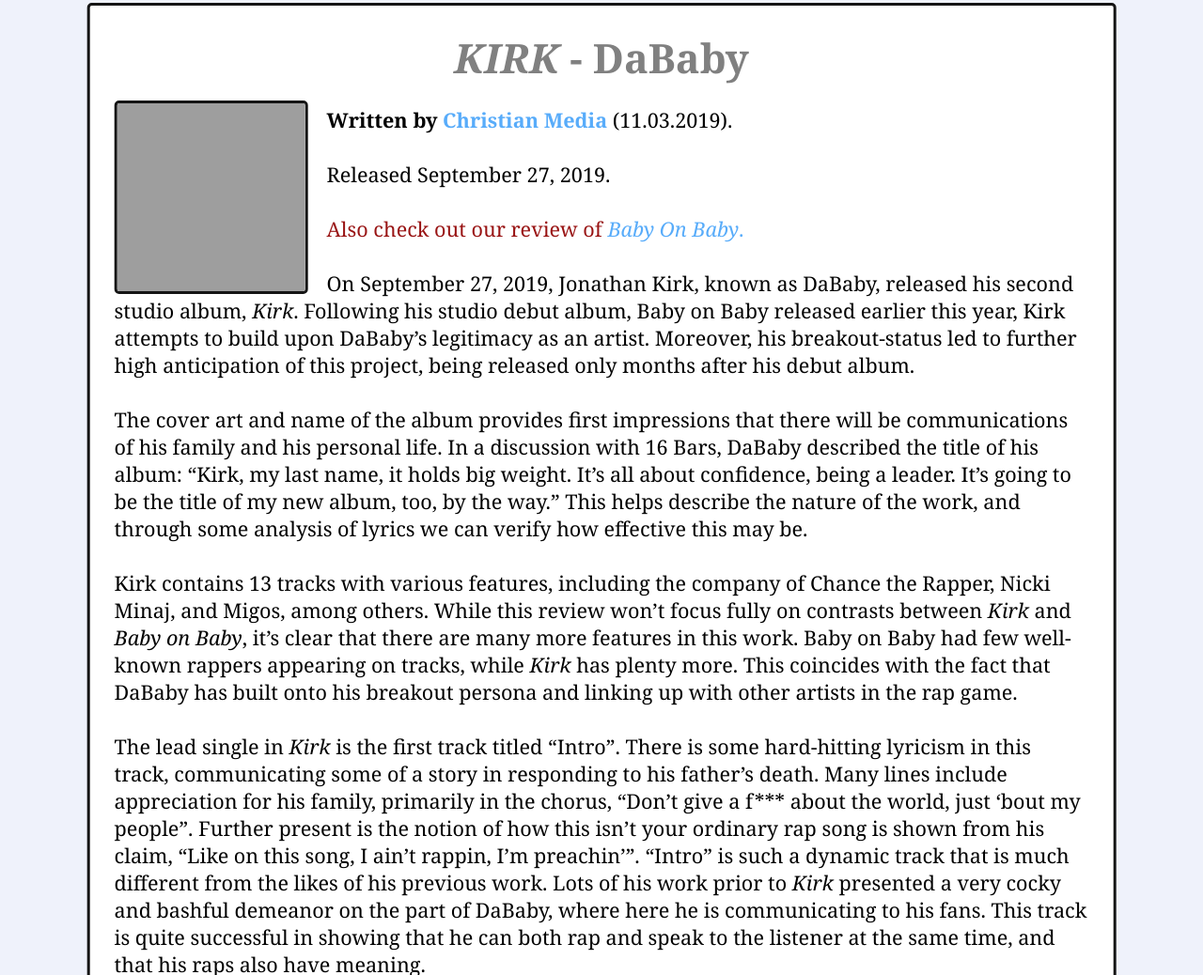
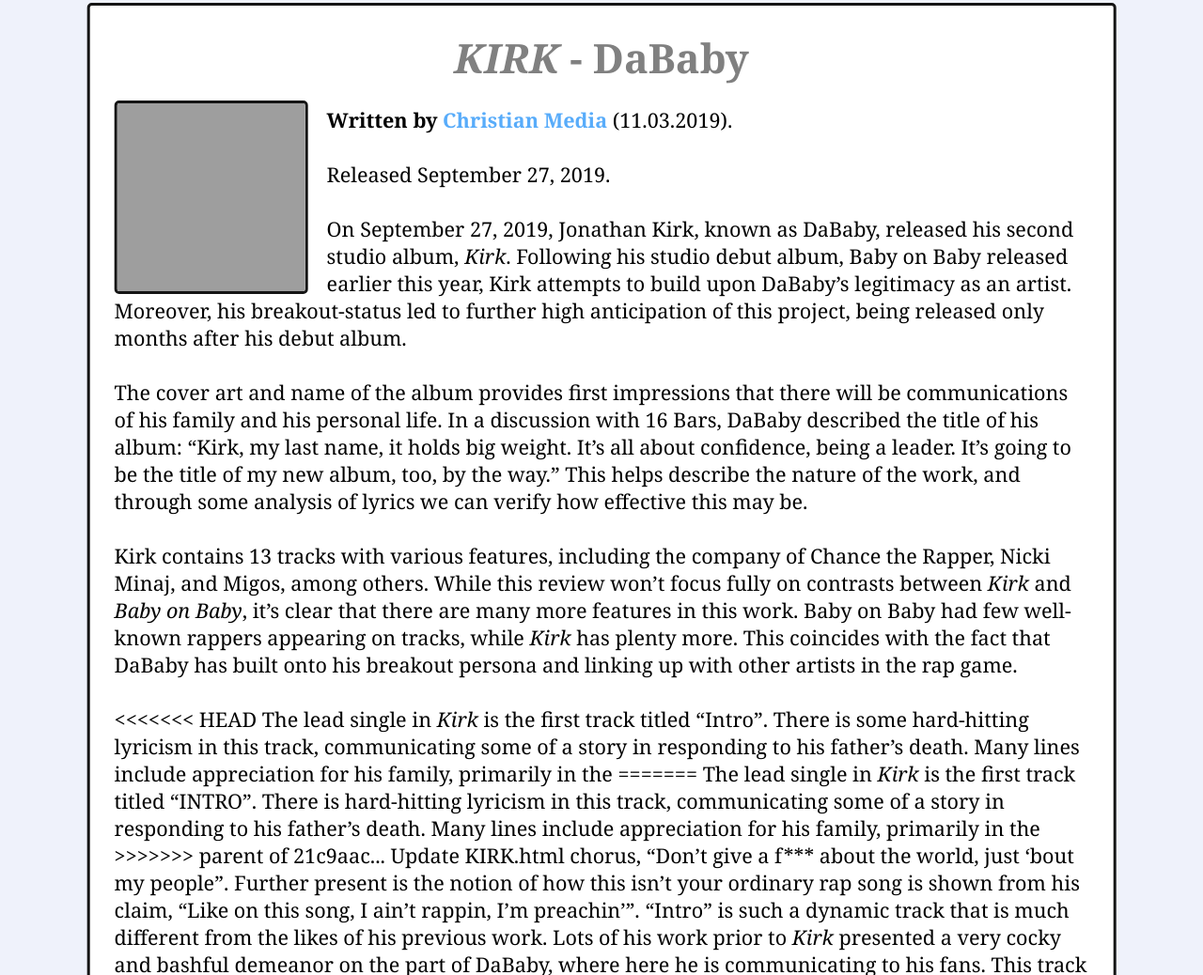
Before and after one commit to mihailovicm13/mihailovicm13.github.io, a plain HTML site: page KIRK.html in a window 1280 px wide. Shown: the part 397-1435 px from the top of the page at 94% size. Drawn offline with Linux system fonts and the light colour scheme; grey boxes are pictures that could not be loaded.

Commit message:
Update KIRK.html

```diff
--- a/KIRK.html
+++ b/KIRK.html
@@ -30,9 +30,7 @@
 				<h1><i>KIRK</i> - DaBaby</h1>
 				<img class="picture" src="https://t2.genius.com/unsafe/593x0/https%3A%2F%2Fimages.genius.com%2F13178bc885dfa3d4ad71a41a098dbe60.1000x1000x1.jpg" alt="KIRK">
 				<p>
-					<b>Written by <a href="Christian.html">Christian Media</a></b> (11.03.2019).<br><br>Released September 27, 2019.
-					<br><br>
-					<font color="#991414">Also check out our review of <a href="BabyOnBaby.html"><i>Baby On Baby</i>.</font></a><br><br>
+					<b>Written by <a href="Christian.html">Christian Media</a></b> (11.03.2019).<br><br>Released September 27, 2019.<br><br>
 					On September 27, 2019, Jonathan Kirk, known as DaBaby, released his second studio album, <i>Kirk</i>. Following his studio debut album, Baby on Baby released earlier this year, Kirk attempts to build upon DaBaby’s legitimacy as an artist.
 					Moreover, his breakout-status led to further high anticipation of this project, being released only months after his debut album.<br><br>
 					The cover art and name of the album provides first impressions that there will be communications of his family and his personal life. In a discussion with 16 Bars, DaBaby described the title of his album: “Kirk, my last name, it holds big
@@ -40,8 +38,12 @@
 					Kirk contains 13 tracks with various features, including the company of Chance the Rapper, Nicki Minaj, and Migos, among others. While this review won’t focus fully on contrasts between <i>Kirk</i> and <i>Baby on Baby</i>, it’s clear that there
 					are many more features in this work. Baby on Baby had few well-known rappers appearing on tracks, while <i>Kirk</i> has plenty more. This coincides with the fact that DaBaby has built onto his breakout persona and linking up with other artists
 					in the rap game.<br><br>
+<<<<<<< HEAD
 					The lead single in <i>Kirk</i> is the first track titled “Intro”. There is some hard-hitting lyricism in this track, communicating some of a story in responding to his father’s death. Many lines include appreciation for his family, primarily in
 					the
+=======
+					The lead single in <i>Kirk</i> is the first track titled “INTRO”. There is hard-hitting lyricism in this track, communicating some of a story in responding to his father’s death. Many lines include appreciation for his family, primarily in the
+>>>>>>> parent of 21c9aac... Update KIRK.html
 					chorus, “Don’t give a f*** about the world, just ‘bout my people”. Further present is the notion of how this isn’t your ordinary rap song is shown from his claim, “Like on this song, I ain’t rappin, I’m preachin’”. “Intro” is such a dynamic
 					track that is much different from the likes of his previous work. Lots of his work prior to <i>Kirk</i> presented a very cocky and bashful demeanor on the part of DaBaby, where here he is communicating to his fans. This track is quite
 					successful in showing that he can both rap and speak to the listener at the same time, and that his raps also have meaning.<br><br>
@@ -59,8 +61,7 @@
 
 					Favorites: Intro, Bop, Off The Rip, Gospel<br><br>
 					Decent Tracks: Vibez, Raw Shit, Really, XXL<br><br>
-					Skips: Pop Star, iPhone, Toes, Prolly Heard, There He Go<br><br>
-				</p>
+					Skips: Pop Star, iPhone, Toes, Prolly Heard, There He Go<br><br></p>
 			</div>
 		</div>
 	</div>
```
